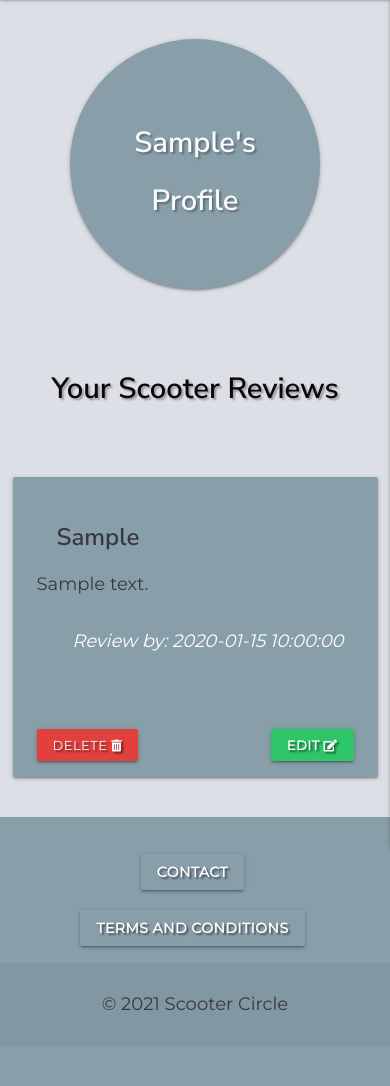
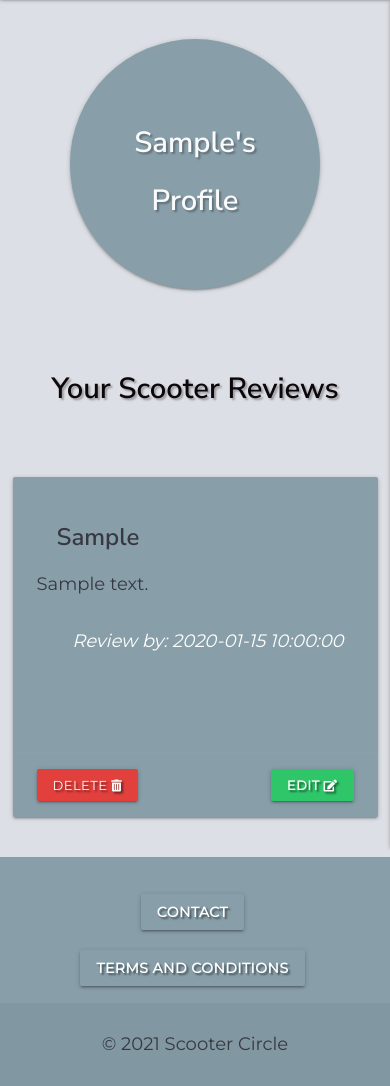
Before and after one commit to marina601/scooter-circle, a Flask app: page /profile/1 in a window 390 px wide. Shown: the part 57-1143 px from the top of the page. Before the commit the page ends 1068 px from the top, so only its background shows below. Run offline with Flask 2, Linux system fonts and the light colour scheme; the visitor is signed in with stand-in values (Sample User, id 1); a database or web service that is not in the repository returns one stand-in record (values such as "Sample title"); some libraries are stand-ins or nearby versions.

Commit message:
Fix the height in review cards

```diff
--- a/static/css/style.css
+++ b/static/css/style.css
@@ -265,7 +265,6 @@ https://css-tricks.com/perfect-full-page-background-image/*/
 
 .validate {
    border-bottom: 1px solid #2fc669;
-   /*-webkit-box-shadow: 0 1px 0 0 #2fc669;*/
    box-shadow: 0 1px 0 0 #2fc669;
 }
 
@@ -447,7 +446,7 @@ https://css-tricks.com/perfect-full-page-background-image/*/
 }
 
 .view-product,
-.add_review,
+/*.add_review*/,
 .reviews {
    min-height: auto !important;
 }
@@ -522,10 +521,10 @@ fieldset {
    background-color: #383843;
 }
 
-.add_review {
+/*.add_review {
    padding-top: 3rem;
    margin-bottom: -0.1rem;
-}
+}*/
 
 .review-btn {
    margin: 2rem auto;
@@ -538,7 +537,7 @@ fieldset {
 
 .user-review {
    background-color: #889faa;
-   min-height: 25rem;
+   min-height: 30rem;
    max-height: fit-content;
    margin: 2rem 0.5rem;
 }
@@ -726,6 +725,11 @@ https://css-tricks.com/perfect-full-page-background-image/*/
    .testimony-div {
       margin-bottom: 20rem;
    }
+
+   .user-review {
+      min-height: 38rem;
+      max-height: fit-content;
+   }
 }
 
 @media screen and (max-width: 992px) {
@@ -734,7 +738,7 @@ https://css-tricks.com/perfect-full-page-background-image/*/
    }
 
    .user-review {
-      min-height: 30rem;
+      min-height: 34rem;
       max-height: fit-content;
    }
 }
```
